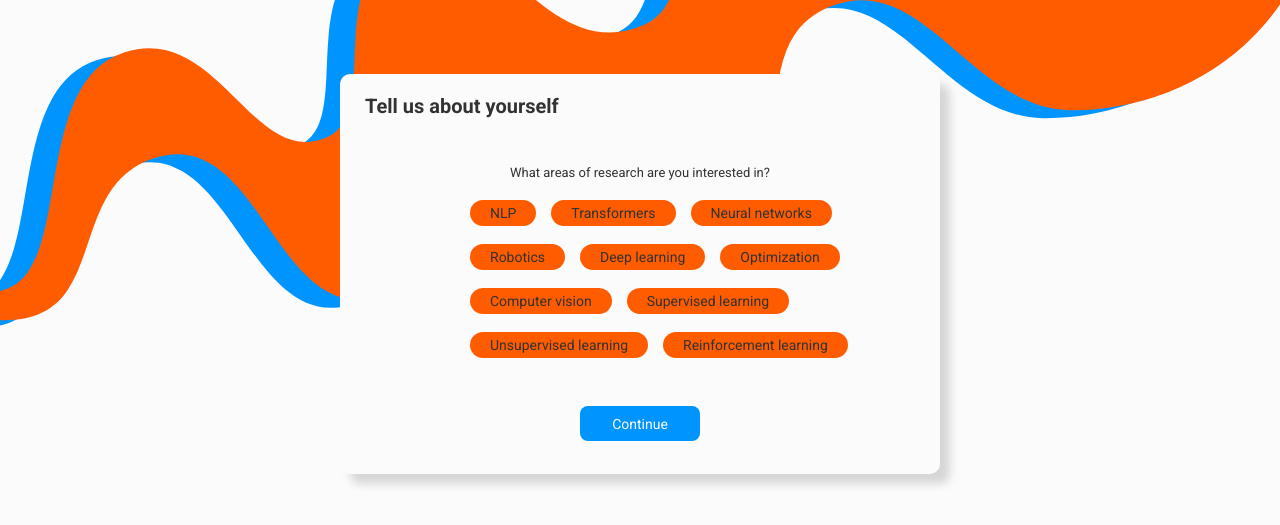
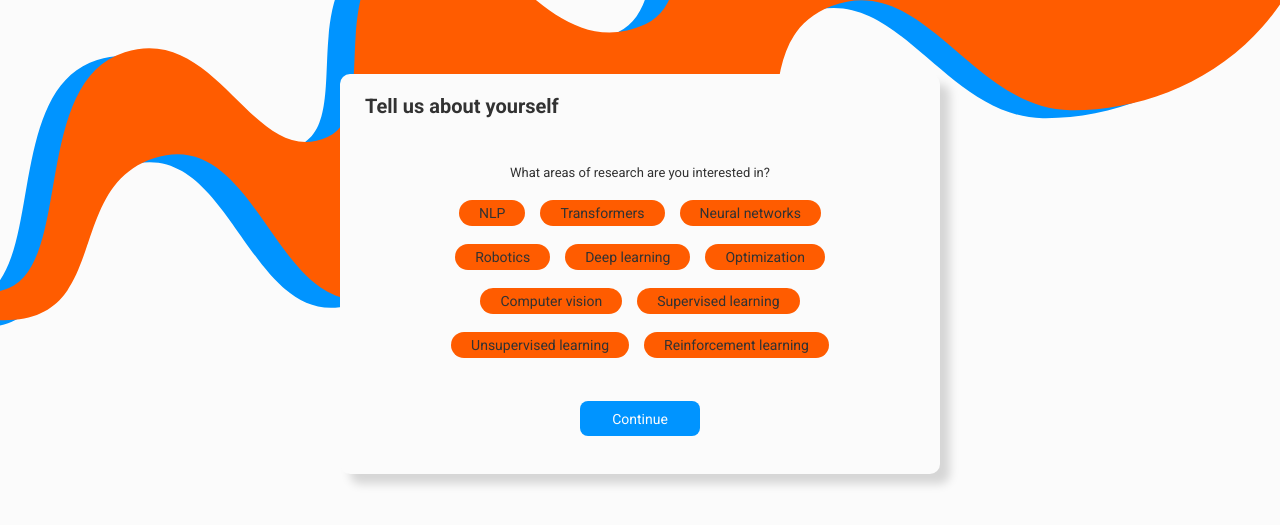
Before and after one commit to Adam-Mazur/gradientdigest, a Flask app: page /interests in a window 1280 px wide. Shown: the part 219-744 px from the top of the page. Run offline with Flask 3, Linux system fonts and the light colour scheme.

Commit message:
Fixed some CSS and HTML

```diff
--- a/main.py
+++ b/main.py
@@ -1,9 +1,9 @@
-from flask import Flask, render_template, redirect
+from flask import Flask, render_template
 from flask_sqlalchemy import SQLAlchemy
 
 app = Flask(__name__)
 
-# ------------------------------------------------------------
+# ---------------------------------------------------------
 # App configuration
 app.config['SQLALCHEMY_DATABASE_URI'] = 'sqlite:///myDB.db'
 app.config['SQLALCHEMY_TRACK_MODIFICATIONS'] = False
--- a/static/new_user_styles.css
+++ b/static/new_user_styles.css
@@ -8,7 +8,7 @@ body {
     background-size: 110%;
 }
 
-ul.navbar {
+.navbar {
     /* This removes the dots with lists. */
     list-style-type: none;
     margin: 0;
@@ -22,9 +22,9 @@ ul.navbar {
     text-align: right;
 }
 
-li.navbar-element{
+.navbar-element{
     /* Makes it horizontal */
-    display: inline-table;
+    display: inline-block;
     padding: 21px 17.5px;
     color: var(--black);
     font-size: 15px;
@@ -33,15 +33,16 @@ li.navbar-element{
     line-height: normal;
 }
 
-li.navbar-element2 {
+/* Select last two cilds */
+.navbar-element:nth-last-child(-n+2) {
     color: var(--dark-blue);
 }
 
-li.navbar-element3 {
+.navbar-element:last-child {
     margin-right: 17.5px;
 }
 
-li.navbar-element:hover {
+.navbar-element:hover {
     background-color: var(--dark-blue);
     color: var(--white);
 }
@@ -49,7 +50,6 @@ li.navbar-element:hover {
 .logo {
     width: 180px;
     height: 44.85px;
-    flex-shrink: 0;
     float: left;
     margin-left: 18px;
     margin-top: 7px;
@@ -63,12 +63,14 @@ li.navbar-element:hover {
 .login-dialog-box {
     width: 600px;
     height: 400px;
-    flex-shrink: 0;
     border-radius: 10px;
     background: var(--white, #FBFBFB);
     box-shadow: 10px 10px 10px 0px rgba(0, 0, 0, 0.15);
     margin-left: auto;
     margin-right: auto;
+    /* Makes it exactly 600px by 400px with padding and border */
+    box-sizing: border-box;
+    padding-top: 20px;
 }
 
 .dialog-title {
@@ -77,41 +79,47 @@ li.navbar-element:hover {
     font-style: normal;
     font-weight: 700;
     line-height: normal;
-    padding-top: 20px;
-    padding-left: 25px;
-    margin: 0;
+    margin-left: 25px;
+    margin-bottom: 5px;
 }
 
 .form {
     text-align: left;
-    margin-top: 5px;
-    margin-left: 175px;
+    /* Centering horizontally */
+    width: min-content;
+    margin: 0 auto;
 }
 
-.text-field-label {
+.form label {
     color: var(--black, #323232);
     font-size: 12px;
     font-style: normal;
     font-weight: 400;
     line-height: normal;
+    margin: 0;
 }
 
-.text-field {
+.form input {
     width: 250px;
-    height: 38px;
-    flex-shrink: 0;
+    height: 40px;
     border-radius: 8px;
     border: 1px solid var(--black, #323232);
     margin-top: 8px;
     background-color: var(--white);
     padding: 0;
+    /* Makes it exactly 250px by 40px with border and padding */
+    box-sizing: border-box;
+}
+
+/* Removes underline from links */
+a {
+    text-decoration: none;
 }
 
 .blue-button {
     background-color: var(--blue);
     width: 120px;
     height: 35px;
-    flex-shrink: 0;
     border-radius: 8px;
     background: var(--blue, #0094FF);
     text-align: center;
@@ -121,6 +129,9 @@ li.navbar-element:hover {
     font-weight: 400;
     line-height: normal;
     border: none;
+    /* Centering */
+    margin: 0 auto;
+    display: block;
 }
 
 .blue-button:active {
@@ -129,22 +140,18 @@ li.navbar-element:hover {
 
 #login-button {
     margin-top: 30px;
-    margin-left: 240px;
 }
 
 #sign-up-button {
-    margin-left: 240px;
     margin-top: 13px;
 }
 
 #sign-up-button2 {
-    margin-left: 240px;
     margin-top: 36px;
 }
 
 #continue-button {
-    margin-left: 240px;
-    margin-top: 30px;
+    margin-top: 25px;
 }
 
 .dialog-text {
@@ -169,24 +176,27 @@ li.navbar-element:hover {
 }
 
 .chip-row {
-    margin-left: 130px;
+    margin: 0 auto;
+    width: max-content;
     display: flex;
     flex-direction: row;
+    justify-content: center;
+    align-items: center;
+    gap: 15px;
 }
 
-.chip input {
+.chip-row label input {
     display: none;
 }
 
-.chip input + p {
+.chip-row label input + span {
     display: inline-flex;
     padding: 5px 20px;
-    justify-content: center;
-    align-items: center;
-    gap: 8px;
+    /* Change cursor to make it feel like a button */
     cursor: pointer;
     border-radius: 20px;
     background: var(--orange, #FF5C00);
+    /* Cannot select text */
     user-select: none;
     color: var(--black, #323232);
     font-size: 14px;
@@ -195,11 +205,9 @@ li.navbar-element:hover {
     line-height: normal;
     margin-top: 0;
     margin-bottom: 18px;
-    margin-right: 15px;
-    margin-left: 0;
 }
 
-.chip input:checked + p {
+.chip-row label input:checked + span {
     color: var(--white);
     background-color: var(--black);
 }
--- a/templates/index.html
+++ b/templates/index.html
@@ -18,7 +18,7 @@
             <input type="text" id="search" name="search" placeholder="Search">
         </form>
         <li class="navbar-element">About</li>
-        <li class="navbar-element navbar-element2">Logout</li>
+        <li class="navbar-element">Logout</li>
     </ul>
     <div class="main">
         <div class="header">
--- a/templates/interests.html
+++ b/templates/interests.html
@@ -1,57 +1,57 @@
 {% extends "new_user.html" %}
 {% block dialog %}
-<h1 class="dialog-title">Tell us about yourself</h1>
+<span class="dialog-title">Tell us about yourself</span>
 <div style="padding-top: 47px;"></div>
 <p class="dialog-text">
     What areas of research are you interested in?
 </p>
 <div style="padding-top: 20px;"></div>
 <div class="chip-row">
-    <label class="chip">
+    <label>
         <input type="checkbox">
-        <p>NLP</p>
+        <span>NLP</span>
     </label>
-    <label class="chip">
+    <label>
         <input type="checkbox">
-        <p>Transformers</p>
+        <span>Transformers</span>
     </label>
-    <label class="chip">
+    <label>
         <input type="checkbox">
-        <p>Neural networks</p>
+        <span>Neural networks</span>
     </label>
 </div>
 <div class="chip-row">
-    <label class="chip">
+    <label>
         <input type="checkbox">
-        <p>Robotics</p>
+        <span>Robotics</span>
     </label>
-    <label class="chip">
+    <label>
         <input type="checkbox">
-        <p>Deep learning</p>
+        <span>Deep learning</span>
     </label>
-    <label class="chip">
+    <label>
         <input type="checkbox">
-        <p>Optimization</p>
+        <span>Optimization</span>
     </label>
 </div>
 <div class="chip-row">
-    <label class="chip">
+    <label>
         <input type="checkbox">
-        <p>Computer vision</p>
+        <span>Computer vision</span>
     </label>
-    <label class="chip">
+    <label>
         <input type="checkbox">
-        <p>Supervised learning</p>
+        <span>Supervised learning</span>
     </label>
 </div>
 <div class="chip-row">
-    <label class="chip">
+    <label>
         <input type="checkbox">
-        <p>Unsupervised learning</p>
+        <span>Unsupervised learning</span>
     </label>
-    <label class="chip">
+    <label>
         <input type="checkbox">
-        <p>Reinforcement learning</p>
+        <span>Reinforcement learning</span>
     </label>
 </div>
 <a>
--- a/templates/new_user.html
+++ b/templates/new_user.html
@@ -15,8 +15,8 @@
     <ul class="navbar">
         <img class="logo" src="{{ url_for('static', filename='images/Logo.png') }}">
         <li class="navbar-element">About</li>
-        <li class="navbar-element navbar-element2">Login</li>
-        <li class="navbar-element navbar-element2 navbar-element3">Sign up</li>
+        <li class="navbar-element">Login</li>
+        <li class="navbar-element">Sign up</li>
     </ul>
     <div class="main">
         <p class="banner-text">
--- a/templates/sign_up.html
+++ b/templates/sign_up.html
@@ -1,6 +1,6 @@
 {% extends "new_user.html" %}
 {% block dialog %}
-<h1 class="dialog-title">Sign up</h1>
+<span class="dialog-title">Sign up</span>
 <form action="/" method="POST" class="form">
     <label for="email" class="text-field-label">Email</label><br>
     <input type="text" id="email" name="email" class="text-field"><br>
```
Also changed, not shown: arxiv_scraper.py (+14 -13 lines), static/home_page_styles.css (+17 -13 lines), templates/login.html (+5 -5 lines).
